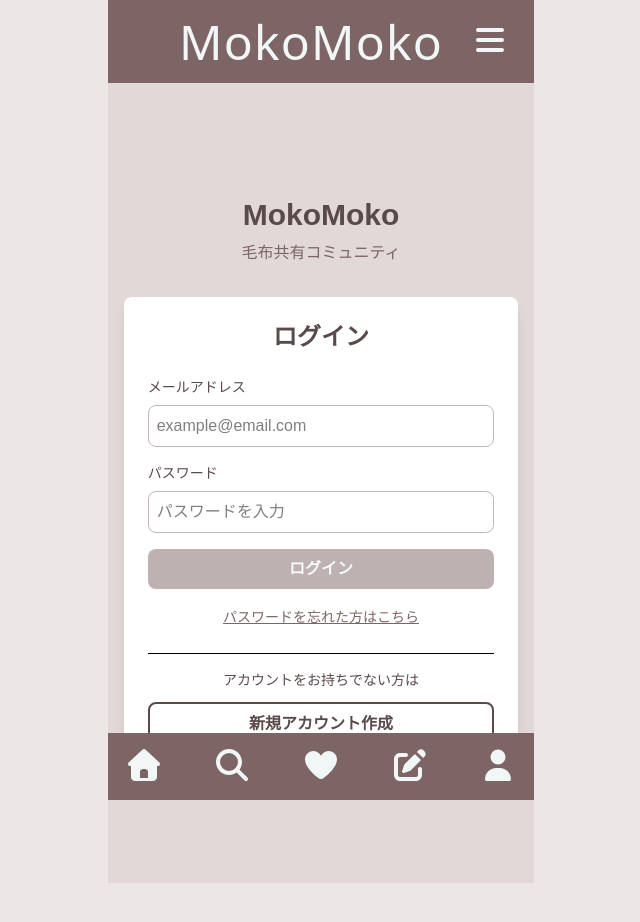
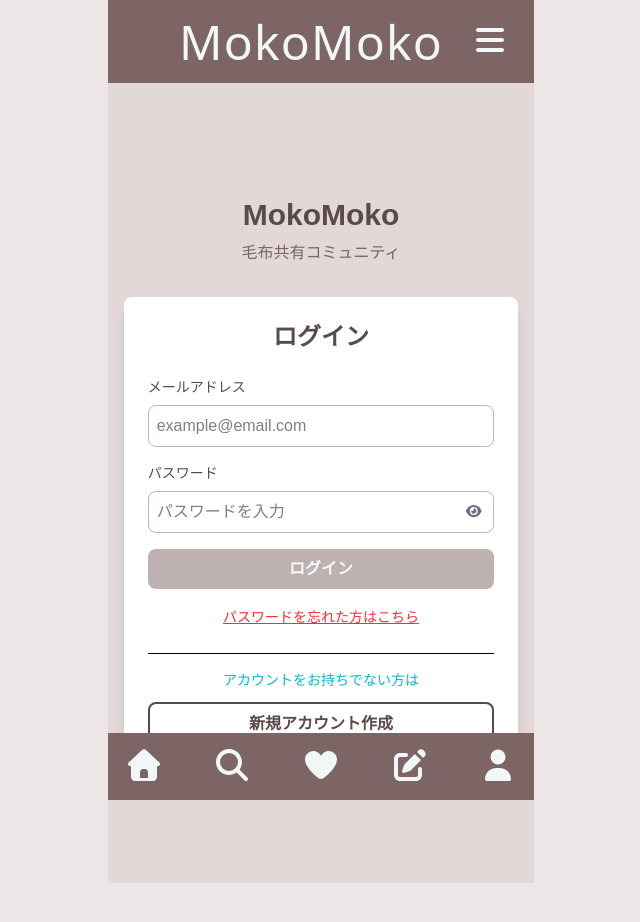
Before and after one commit to yoitete/mokomoko_front, a Next.js app: page /login in a window 1280 px wide. Shown: the top 922 px of the page, without its empty margins (319-959 px from the left). Built offline with nearby package versions, Linux system fonts and the light colour scheme; no server answers.

Commit message:
ボタン修正 パスワード目隠し機能追加

```diff
--- a/app/favorite/page.tsx
+++ b/app/favorite/page.tsx
@@ -11,13 +11,12 @@ import Button from "@/components/Button/Button";
 import { useCurrentUser } from "@/hooks/useCurrentUser";
 
 export default function FavoritePage() {
-  const { isUnauthenticated, loading, userId, userData, firebaseUID, error } =
+  const { isUnauthenticated, loading, userId, firebaseUID, error } =
     useCurrentUser();
 
   // デバッグログ（必要に応じてコメントアウト）
   // console.log("FavoritePage - User ID:", userId);
   // console.log("FavoritePage - Firebase UID:", firebaseUID);
-  // console.log("FavoritePage - User Data:", userData);
   // console.log("FavoritePage - Error:", error);
 
   // SWRを使用してデータを取得（デフォルト設定を使用）
@@ -104,10 +103,10 @@ export default function FavoritePage() {
             <br />
             ログインまたは新規登録が必要です。
           </p>
-          <div className="space-y-3">
-            <Link href="/signup">
-              <Button className="w-full">新規アカウント作成</Button>
-            </Link>
+          <Link href="/signup">
+            <Button className="w-full">新規アカウント作成</Button>
+          </Link>
+          <div className="mt-4">
             <Link href="/login">
               <Button variant="outline" className="w-full">
                 ログイン
--- a/app/login/page.tsx
+++ b/app/login/page.tsx
@@ -5,6 +5,7 @@ import { useCallback, useState, useEffect } from "react";
 import { useRouter } from "next/navigation";
 import Link from "next/link";
 import Input from "@/components/Input/Input";
+import PasswordInput from "@/components/PasswordInput/PasswordInput";
 import Button from "@/components/Button/Button";
 import PasswordResetModal from "@/components/PasswordResetModal/PasswordResetModal";
 
@@ -104,9 +105,8 @@ export default function Login() {
               >
                 パスワード
               </label>
-              <Input
+              <PasswordInput
                 id="password"
-                type="password"
                 placeholder="パスワードを入力"
                 value={password}
                 onChange={(e) => setPassword(e.target.value)}
@@ -136,7 +136,7 @@ export default function Login() {
             <button
               type="button"
               onClick={() => setShowResetModal(true)}
-              className="text-[#7E6565] hover:text-[#6B5555] text-sm underline"
+              className="text-red-500 hover:text-red-600 text-sm underline"
               disabled={isLoading}
             >
               パスワードを忘れた方はこちら
@@ -145,7 +145,7 @@ export default function Login() {
 
           {/* アカウント作成リンク */}
           <div className="mt-6 text-center border-t pt-4">
-            <p className="text-[#5A4A4A] text-sm mb-3">
+            <p className="text-cyan-500 text-sm mb-3">
               アカウントをお持ちでない方は
             </p>
             <Link href="/signup">
--- a/app/mypage/page.tsx
+++ b/app/mypage/page.tsx
@@ -102,10 +102,10 @@ export default function Mypage() {
             <br />
             ログインまたは新規登録が必要です。
           </p>
-          <div className="space-y-3">
-            <Link href="/signup">
-              <Button className="w-full">新規アカウント作成</Button>
-            </Link>
+          <Link href="/signup">
+            <Button className="w-full">新規アカウント作成</Button>
+          </Link>
+          <div className="mt-4">
             <Link href="/login">
               <Button variant="outline" className="w-full">
                 ログイン
--- a/app/mypage/posts/page.tsx
+++ b/app/mypage/posts/page.tsx
@@ -49,10 +49,10 @@ export default function MyPostsPage() {
             <br />
             ログインまたは新規登録が必要です。
           </p>
-          <div className="space-y-3">
-            <Link href="/signup">
-              <Button className="w-full">新規アカウント作成</Button>
-            </Link>
+          <Link href="/signup">
+            <Button className="w-full">新規アカウント作成</Button>
+          </Link>
+          <div className="mt-4">
             <Link href="/login">
               <Button variant="outline" className="w-full">
                 ログイン
--- a/app/post/[id]/page.tsx
+++ b/app/post/[id]/page.tsx
@@ -51,10 +51,10 @@ export default function PostDetail() {
             <br />
             ログインまたは新規登録が必要です。
           </p>
-          <div className="space-y-3">
-            <Link href="/signup">
-              <Button className="w-full">新規アカウント作成</Button>
-            </Link>
+          <Link href="/signup">
+            <Button className="w-full">新規アカウント作成</Button>
+          </Link>
+          <div className="mt-4">
             <Link href="/login">
               <Button variant="outline" className="w-full">
                 ログイン
--- a/app/post/page.tsx
+++ b/app/post/page.tsx
@@ -149,10 +149,10 @@ export default function Post() {
             <br />
             ログインまたは新規登録が必要です。
           </p>
-          <div className="space-y-3">
-            <Link href="/signup">
-              <Button className="w-full">新規アカウント作成</Button>
-            </Link>
+          <Link href="/signup">
+            <Button className="w-full">新規アカウント作成</Button>
+          </Link>
+          <div className="mt-4">
             <Link href="/login">
               <Button variant="outline" className="w-full">
                 ログイン
--- a/app/search/page.tsx
+++ b/app/search/page.tsx
@@ -151,10 +151,10 @@ export default function Search() {
             <br />
             ログインまたは新規登録が必要です。
           </p>
-          <div className="space-y-3">
-            <Link href="/signup">
-              <Button className="w-full">新規アカウント作成</Button>
-            </Link>
+          <Link href="/signup">
+            <Button className="w-full">新規アカウント作成</Button>
+          </Link>
+          <div className="mt-4">
             <Link href="/login">
               <Button variant="outline" className="w-full">
                 ログイン
--- a/app/settings/page.tsx
+++ b/app/settings/page.tsx
@@ -8,6 +8,7 @@ import { useCallback, useState, useEffect } from "react";
 import { useRouter } from "next/navigation";
 import Button from "@/components/Button/Button";
 import Input from "@/components/Input/Input";
+import PasswordInput from "@/components/PasswordInput/PasswordInput";
 import {
   faUser,
   faEnvelope,
@@ -255,10 +256,10 @@ export default function Settings() {
             <br />
             ログインまたは新規登録が必要です。
           </p>
-          <div className="space-y-3">
-            <Link href="/signup">
-              <Button className="w-full">新規アカウント作成</Button>
-            </Link>
+          <Link href="/signup">
+            <Button className="w-full">新規アカウント作成</Button>
+          </Link>
+          <div className="mt-4">
             <Link href="/login">
               <Button variant="outline" className="w-full">
                 ログイン
@@ -363,8 +364,7 @@ export default function Settings() {
                         <label className="block text-sm font-medium text-[#5A4A4A] mb-2">
                           現在のパスワード
                         </label>
-                        <Input
-                          type="password"
+                        <PasswordInput
                           placeholder="現在のパスワードを入力"
                           value={currentPassword}
                           onChange={(e) => setCurrentPassword(e.target.value)}
@@ -376,8 +376,7 @@ export default function Settings() {
                         <label className="block text-sm font-medium text-[#5A4A4A] mb-2">
                           新しいパスワード
                         </label>
-                        <Input
-                          type="password"
+                        <PasswordInput
                           placeholder="新しいパスワードを入力"
                           value={newPassword}
                           onChange={(e) => setNewPassword(e.target.value)}
@@ -389,8 +388,7 @@ export default function Settings() {
                         <label className="block text-sm font-medium text-[#5A4A4A] mb-2">
                           新しいパスワード（確認）
                         </label>
-                        <Input
-                          type="password"
+                        <PasswordInput
                           placeholder="新しいパスワードを再入力"
                           value={confirmPassword}
                           onChange={(e) => setConfirmPassword(e.target.value)}
--- a/app/signup/page.tsx
+++ b/app/signup/page.tsx
@@ -8,6 +8,7 @@ import { useAtomValue } from "jotai";
 import { authTokenAtom } from "@/lib/authAtoms";
 import Link from "next/link";
 import Input from "@/components/Input/Input";
+import PasswordInput from "@/components/PasswordInput/PasswordInput";
 import Button from "@/components/Button/Button";
 
 export default function Signup() {
@@ -215,9 +216,8 @@ export default function Signup() {
               >
                 パスワード
               </label>
-              <Input
+              <PasswordInput
                 id="password"
-                type="password"
                 placeholder="6文字以上で入力"
                 value={password}
                 onChange={(e) => setPassword(e.target.value)}
@@ -237,9 +237,8 @@ export default function Signup() {
               >
                 パスワード（確認）
               </label>
-              <Input
+              <PasswordInput
                 id="confirmPassword"
-                type="password"
                 placeholder="パスワードを再入力"
                 value={confirmPassword}
                 onChange={(e) => setConfirmPassword(e.target.value)}
--- /dev/null
+++ b/components/PasswordInput/PasswordInput.tsx
@@ -0,0 +1,38 @@
+import React, { useState } from "react";
+import { FontAwesomeIcon } from "@fortawesome/react-fontawesome";
+import { faEye, faEyeSlash } from "@fortawesome/free-solid-svg-icons";
+
+interface PasswordInputProps extends Omit<React.InputHTMLAttributes<HTMLInputElement>, 'type'> {
+  showToggle?: boolean;
+}
+
+export default function PasswordInput({ showToggle = true, className, ...props }: PasswordInputProps) {
+  const [showPassword, setShowPassword] = useState(false);
+
+  const togglePasswordVisibility = () => {
+    setShowPassword(!showPassword);
+  };
+
+  return (
+    <div className="relative">
+      <input
+        {...props}
+        type={showPassword ? "text" : "password"}
+        className={`border w-full p-2 pr-10 rounded-lg ${className ?? ""}`}
+      />
+      {showToggle && (
+        <button
+          type="button"
+          onClick={togglePasswordVisibility}
+          className="absolute right-3 top-1/2 transform -translate-y-1/2 text-gray-500 hover:text-gray-700 focus:outline-none"
+          tabIndex={-1}
+        >
+          <FontAwesomeIcon
+            icon={showPassword ? faEyeSlash : faEye}
+            className="text-sm"
+          />
+        </button>
+      )}
+    </div>
+  );
+}
```
